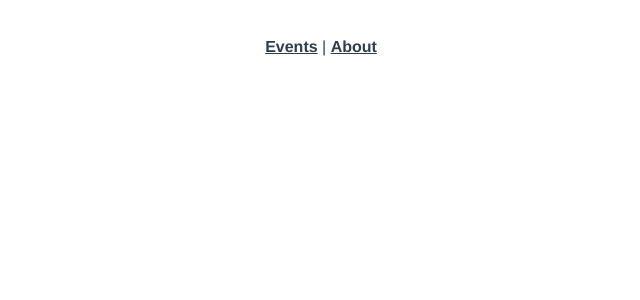
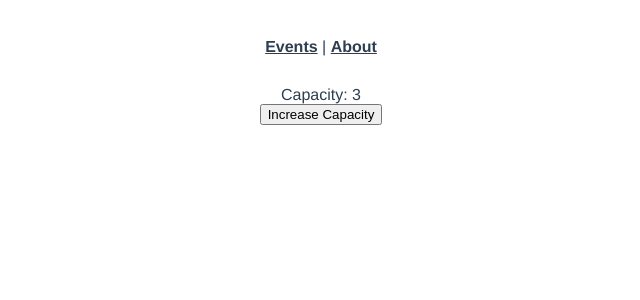
Before and after one commit to yxj0312/real-world-vue-3, a Vue app: page /composition-api in a window 1280 px wide. Before the commit this address had no page. Shown: the top 300 px of the page, without its empty margins (319-959 px from the left). Built offline with nearby package versions, Linux system fonts and the light colour scheme.

Commit message:
Add example

```diff
--- a/src/router/index.ts
+++ b/src/router/index.ts
@@ -2,6 +2,7 @@ import { createRouter, createWebHistory } from 'vue-router'
 import EventList from '../views/EventList.vue'
 import EventDetails from '../views/EventDetails.vue'
 import About from '../views/About.vue'
+import Capacity from '../views/Capacity.vue'
 
 const routes = [
   {
@@ -19,6 +20,11 @@ const routes = [
     path: '/about',
     name: 'About',
     component: About
+  },
+  {
+    path: '/composition-api',
+    name: 'Capacity',
+    component: Capacity
   }
 ]
 
--- /dev/null
+++ b/src/views/Capacity.vue
@@ -0,0 +1,19 @@
+<template>
+  <div>Capacity: {{ capacity }}</div>
+  <button @click="increaseCapacity()">Increase Capacity</button>
+</template>
+
+<script>
+import { ref } from 'vue'
+export default {
+  setup() {
+    const capacity = ref(3)
+
+    function increaseCapacity() {
+      // How we access value on a reactive reference
+      capacity.value++
+    }
+    return { capacity, increaseCapacity }
+  }
+}
+</script>
```
